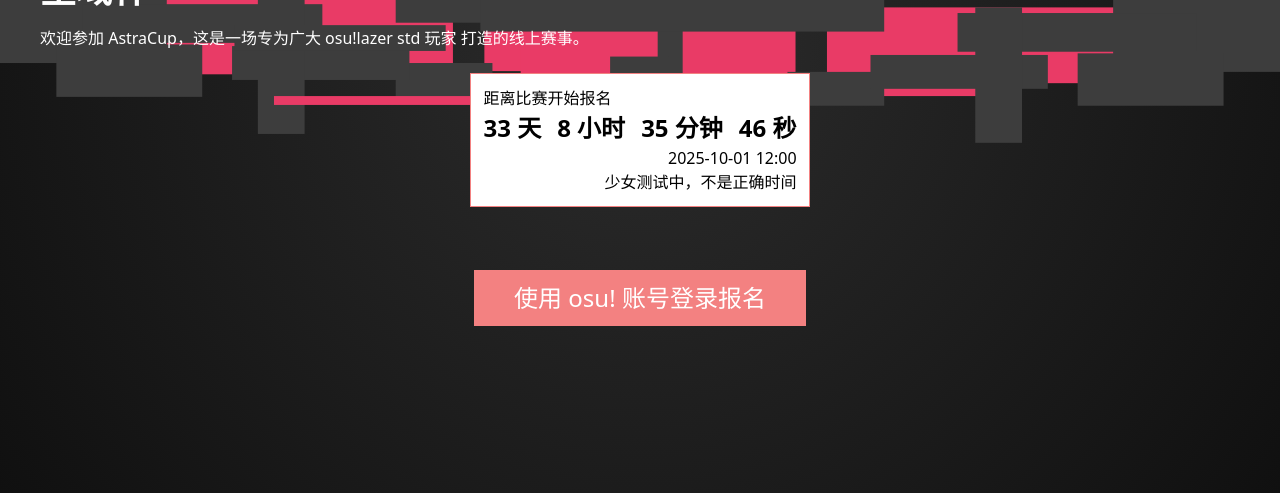
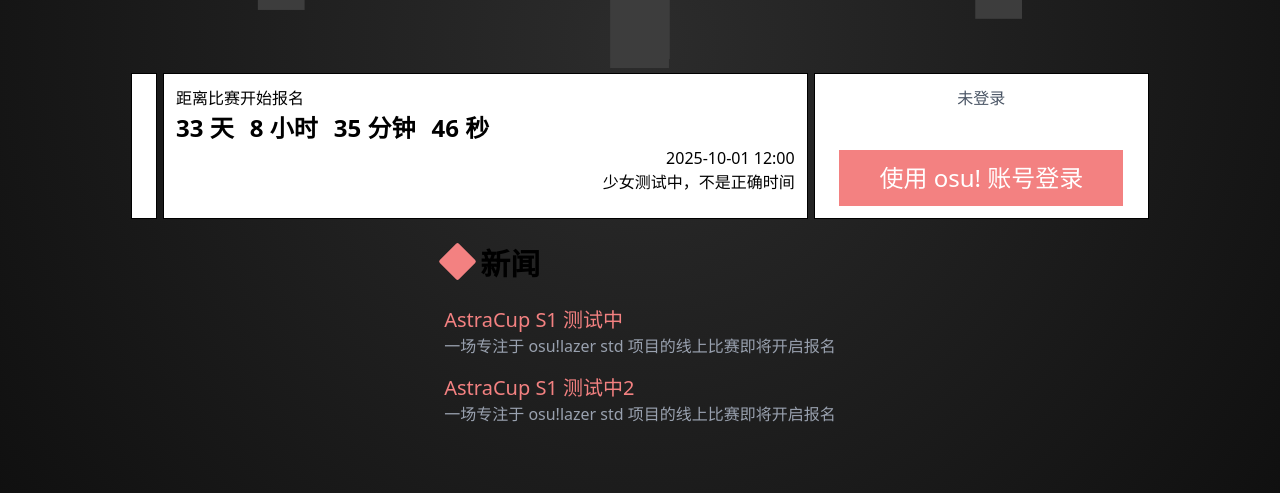
Before and after one commit to AstarCup/astracup-web, a Next.js app: page / in a window 1280 px wide. Shown: the part 459-952 px from the top of the page. Built offline with nearby package versions, Linux system fonts and the light colour scheme; no server answers.

Commit message:
update: 新闻实现方式更改为api获取

```diff
--- /dev/null
+++ b/src/app/api/news/route.ts
@@ -0,0 +1,13 @@
+import { NextResponse } from 'next/server';
+import { getNewsBySlug, getNewsSlugs } from '@/lib/utils';
+
+export async function GET() {
+    const slugs = await getNewsSlugs();
+    const newsList = await Promise.all(
+        slugs.map(async (slug) => {
+            const news = await getNewsBySlug(slug);
+            return { ...news, slug };
+        })
+    );
+    return NextResponse.json(newsList);
+}
--- /dev/null
+++ b/src/app/components/NewsListWithPagination.tsx
@@ -0,0 +1,39 @@
+"use client";
+
+import { useEffect, useState } from "react";
+import Link from "next/link";
+
+export default function NewsList() {
+    const [newsList, setNewsList] = useState<any[]>([]);
+    const [loading, setLoading] = useState(true);
+
+    useEffect(() => {
+        fetch("/api/news")
+            .then(res => res.json())
+            .then(data => {
+                setNewsList(data);
+                setLoading(false);
+            });
+    }, []);
+
+    if (loading) return <div className="p-6">加载中...</div>;
+
+    return (
+        <div className="max-w-3xl mx-auto p-6">
+            <h1 className="text-3xl font-bold mb-6">新闻</h1>
+            <ul className="space-y-4">
+                {newsList.map((news) => (
+                    <li key={news.slug}>
+                        <Link
+                            href={`/news/${news.slug}`}
+                            className="text-xl text-[#F38181] hover:underline"
+                        >
+                            {news.frontmatter.title}
+                        </Link>
+                        <p className="text-gray-400">{news.frontmatter.description}</p>
+                    </li>
+                ))}
+            </ul>
+        </div>
+    );
+}
--- a/src/app/components/UserProfile.tsx
+++ b/src/app/components/UserProfile.tsx
@@ -15,7 +15,11 @@ export default function UserProfile({ user }: UserProfileProps) {
     }, []);
 
     if (!isClient || !user) {
-        return null;
+        return (
+            <div className="">
+                <p className="text-gray-600">未登录</p>
+            </div>
+        );
     }
 
     const formatRank = (rank: number | null) => {
--- a/src/app/news/page.tsx
+++ b/src/app/news/page.tsx
@@ -1,24 +1,31 @@
 import { getNewsBySlug, getNewsSlugs } from '@/lib/utils';
 import Link from 'next/link';
 
-export default function NewsList() {
-    const slugs = getNewsSlugs();
+export default async function NewsList() {
+    const slugs = await getNewsSlugs();
+    // 先并发获取所有新闻内容
+    const newsList = await Promise.all(
+        slugs.map(async (slug) => {
+            const news = await getNewsBySlug(slug);
+            return { ...news, slug };
+        })
+    );
 
     return (
         <div className="max-w-3xl mx-auto p-6">
             <h1 className="text-3xl font-bold mb-6">新闻</h1>
             <ul className="space-y-4">
-                {slugs.map((slug) => {
-                    const news = getNewsBySlug(slug);
-                    return (
-                        <li key={slug}>
-                            <Link href={`/news/${slug}`} className="text-xl text-[#F38181] hover:underline">
-                                {news.frontmatter.title}
-                            </Link>
-                            <p className="text-gray-400">{news.frontmatter.description}</p>
-                        </li>
-                    );
-                })}
+                {newsList.map((news) => (
+                    <li key={news.slug}>
+                        <Link
+                            href={`/news/${news.slug}`}
+                            className="text-xl text-[#F38181] hover:underline"
+                        >
+                            {news.frontmatter.title}
+                        </Link>
+                        <p className="text-gray-400">{news.frontmatter.description}</p>
+                    </li>
+                ))}
             </ul>
         </div>
     );
--- a/src/app/page.tsx
+++ b/src/app/page.tsx
@@ -6,6 +6,7 @@ import Countdown from './components/Cutdown';
 import Image from 'next/image';
 import UserProfile from './components/UserProfile';
 import RegistrationButton from './components/RegistrationButton';
+import NewsListWithPagination from "./components/NewsListWithPagination";
 
 export default function Home() {
   const [user, setUser] = useState(null);
@@ -29,8 +30,6 @@ export default function Home() {
 
   return (
     <div className="flex flex-col m-10 items-center justify-center min-h-screen">
-      <div>
-      </div>
       <div className="relative w-full flex flex-col items-left justify-center">
         <Image
           src="/Background.svg"
@@ -49,21 +48,28 @@ export default function Home() {
         <p className="text-4xl font-bold mb-4 z-2 relative text-white">星域杯</p>
         <p className="mb-6 z-10 relative text-white">欢迎参加 AstraCup，这是一场专为广大 osu!lazer std 玩家 打造的线上赛事。</p>
       </div>
-
-      <div className='mb-6 items-center justify-center bg-white p-3 outline outline-[#F38181] z-2'>
+      <div className="flex flex-wrap mt-30 w-full max-w-5xl z-10 relative">
+        <div className="flex-0 m-1 items-center justify-center bg-white p-3 outline z-2"></div>
+        <div className='flex-2 m-1 items-center justify-center bg-white p-3 outline z-2'>
           <p>距离比赛开始报名</p>
           <Countdown targetDate="2025-10-01T12:00:00" />
           <p className='text-right'>2025-10-01 12:00</p>
           <p className='text-right'>少女测试中，不是正确时间</p>
         </div>
 
+        <div className="flex-1 m-1 items-center justify-center bg-white p-3 outline z-2 flex flex-col text-center">
           <UserProfile user={user} />
           {!user ? (
             <a href="/register" className="text-2xl px-10 py-3 bg-[#F38181] text-white hover:bg-[#95E1D3] transition mt-10"
-        >使用 osu! 账号登录报名</a>
+            >使用 osu! 账号登录</a>
           ) : (
             <RegistrationButton user={user} />
           )}
+
+        </div>
+      </div>
+      <NewsListWithPagination />
+
     </div>
   );
 }
```
Lines whose indentation alone changed are shown as unchanged.
